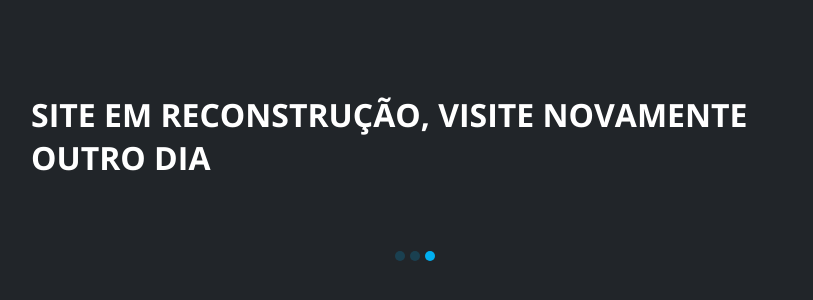
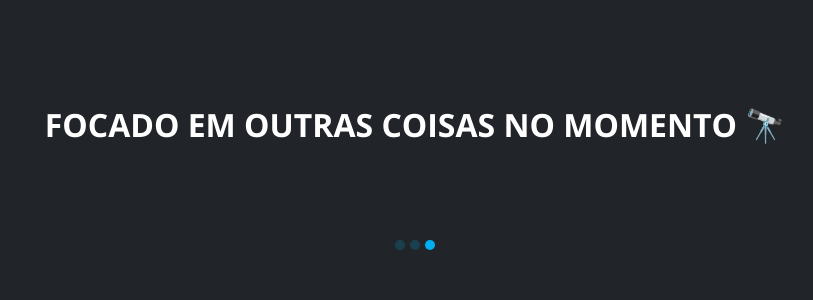
Before and after one commit to devabq/devabq.github.io, a plain HTML site: page index.html in a window 1280 px wide. Shown: the part 94-394 px from the top of the page, without its empty margins (225-1038 px from the left). Drawn offline with nearby package versions, Linux system fonts and the light colour scheme.

Commit message:
Update index.html

```diff
--- a/index.html
+++ b/index.html
@@ -13,7 +13,7 @@
 <body>
     <main class="grid">
         <div>
-            <h1>SITE EM RECONSTRUÇÃO, VISITE NOVAMENTE OUTRO DIA</h1>
+            <h1>FOCADO EM OUTRAS COISAS NO MOMENTO 🔭</h1>
         </div>
         <div class="mb">
             <div class="dot-flashing"></div>
```
